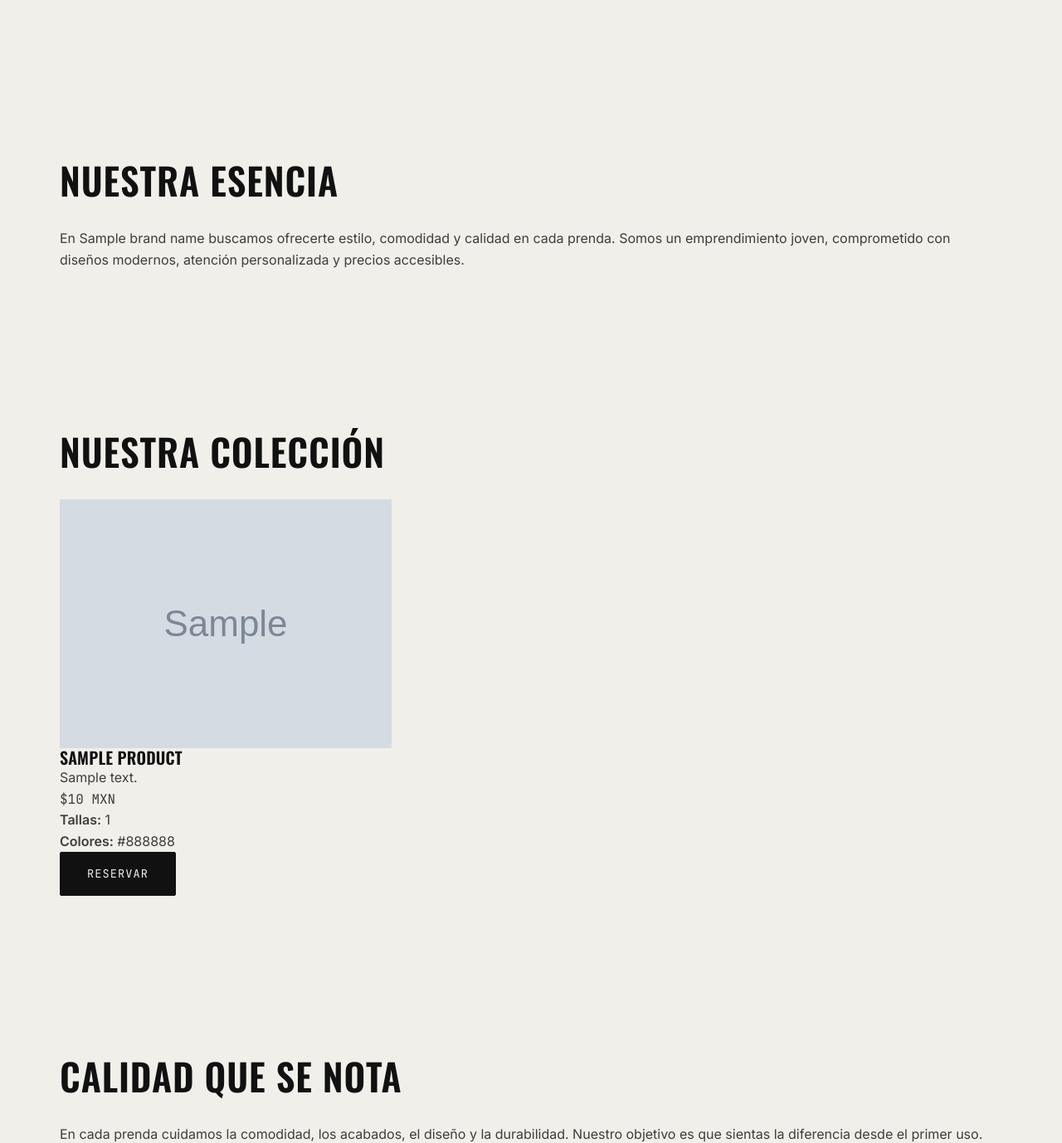
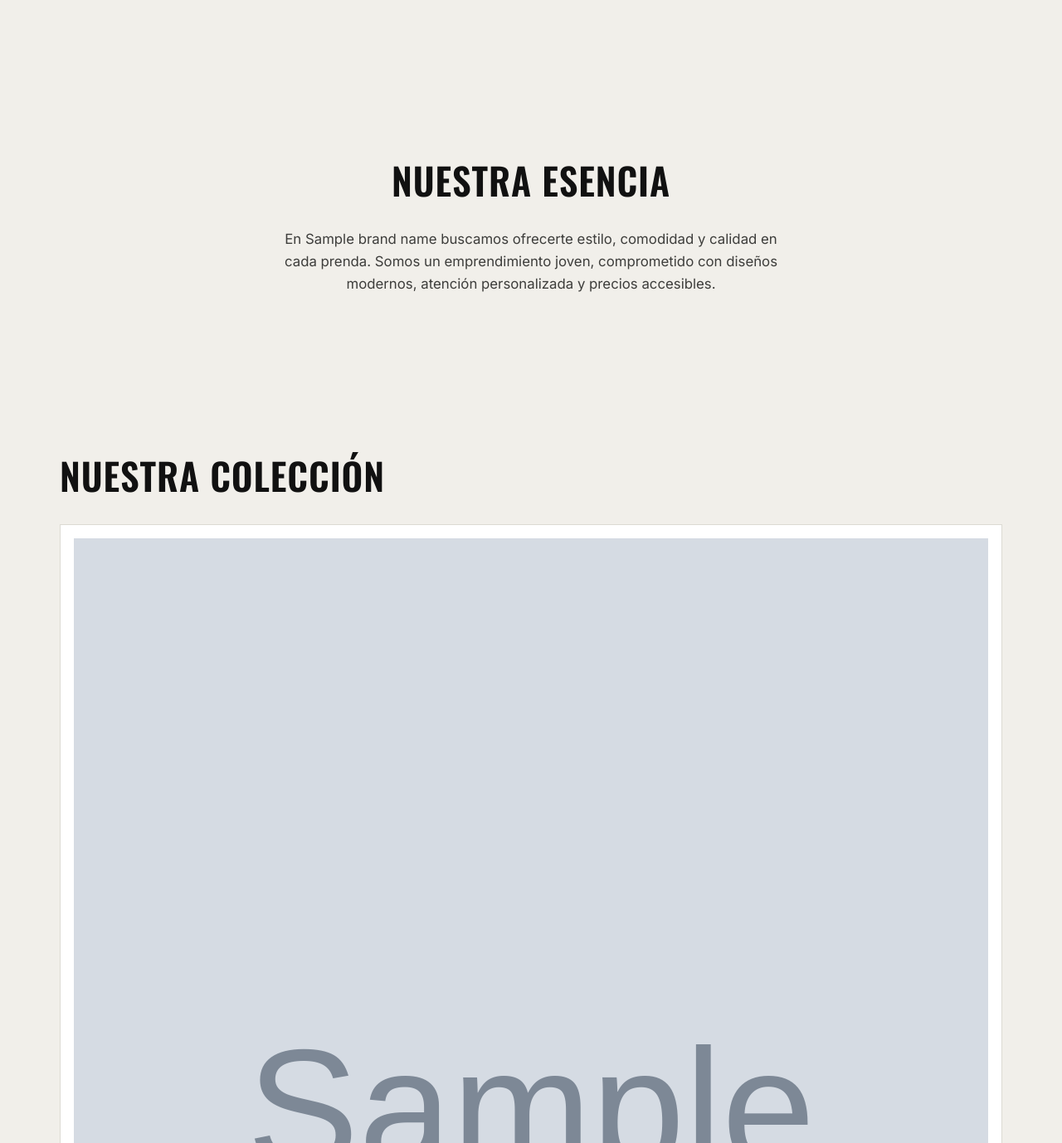
Before and after one commit to scarlycode/mens-shirts, a Flask app: template templates/index.html in a window 1280 px wide. Shown: the part 684-2062 px from the top of the page at 83% size. Run offline with Flask 3, Linux system fonts and the light colour scheme; the template is opened without the code that fills it: most values are stand-ins (such as "Sample title", 1, 10 or a date in 2020); grey boxes marked "Sample" are stand-in pictures.

Commit message:
Etapa 4 (parte 2): estilos de Nuestra esencia y tarjetas de producto

```diff
--- a/static/css/style.css
+++ b/static/css/style.css
@@ -335,3 +335,112 @@ section {
         order: 2;
     }
 }
+/* -----------------------------
+   10. NUESTRA ESENCIA
+   ----------------------------- */
+.esencia {
+    text-align: center;
+}
+
+.esencia h2 {
+    color: var(--color-ink);
+}
+
+.esencia p {
+    max-width: 60ch;
+    margin: 0 auto;
+    font-size: 1.05rem;
+}
+
+/* -----------------------------
+   11. NUESTRA COLECCIÓN — tarjetas estilo "etiqueta de ropa"
+   ----------------------------- */
+.coleccion__grid {
+    display: grid;
+    grid-template-columns: repeat(auto-fit, minmax(240px, 1fr));
+    gap: var(--space-md);
+    margin-top: var(--space-md);
+}
+
+.producto-card {
+    background-color: var(--color-white);
+    border: 1px solid var(--color-fog);
+    padding: var(--space-sm);
+    position: relative;
+    transition: border-color var(--transition), transform var(--transition);
+}
+
+.producto-card:hover {
+    border-color: var(--color-accent);
+    transform: translateY(-4px);
+}
+
+/* Esquinas tipo "corchete" — el detalle de etiqueta de ropa */
+.producto-card::before,
+.producto-card::after {
+    content: "";
+    position: absolute;
+    width: 10px;
+    height: 10px;
+    border-color: var(--color-accent);
+    opacity: 0;
+    transition: opacity var(--transition);
+}
+
+.producto-card::before {
+    top: 6px;
+    left: 6px;
+    border-top: 1.5px solid;
+    border-left: 1.5px solid;
+}
+
+.producto-card::after {
+    bottom: 6px;
+    right: 6px;
+    border-bottom: 1.5px solid;
+    border-right: 1.5px solid;
+}
+
+.producto-card:hover::before,
+.producto-card:hover::after {
+    opacity: 1;
+}
+
+.producto-card img {
+    width: 100%;
+    aspect-ratio: 4 / 5;
+    object-fit: cover;
+    background-color: var(--color-fog);
+    margin-bottom: var(--space-sm);
+}
+
+.producto-card h3 {
+    margin-bottom: 0.4rem;
+}
+
+.producto-card p {
+    font-size: 0.92rem;
+    margin-bottom: 0.5rem;
+}
+
+.producto-card__precio {
+    font-size: 0.85rem;
+    letter-spacing: 0.03em;
+    color: var(--color-accent);
+    margin-bottom: var(--space-xs);
+}
+
+.producto-card p:has(strong) {
+    font-family: var(--font-mono);
+    font-size: 0.78rem;
+    color: var(--color-gray);
+    margin-bottom: 0.3rem;
+}
+
+.producto-card .btn {
+    margin-top: var(--space-xs);
+    width: 100%;
+    text-align: center;
+    font-size: 0.78rem;
+    padding: 0.7rem 1rem;
+}
```
